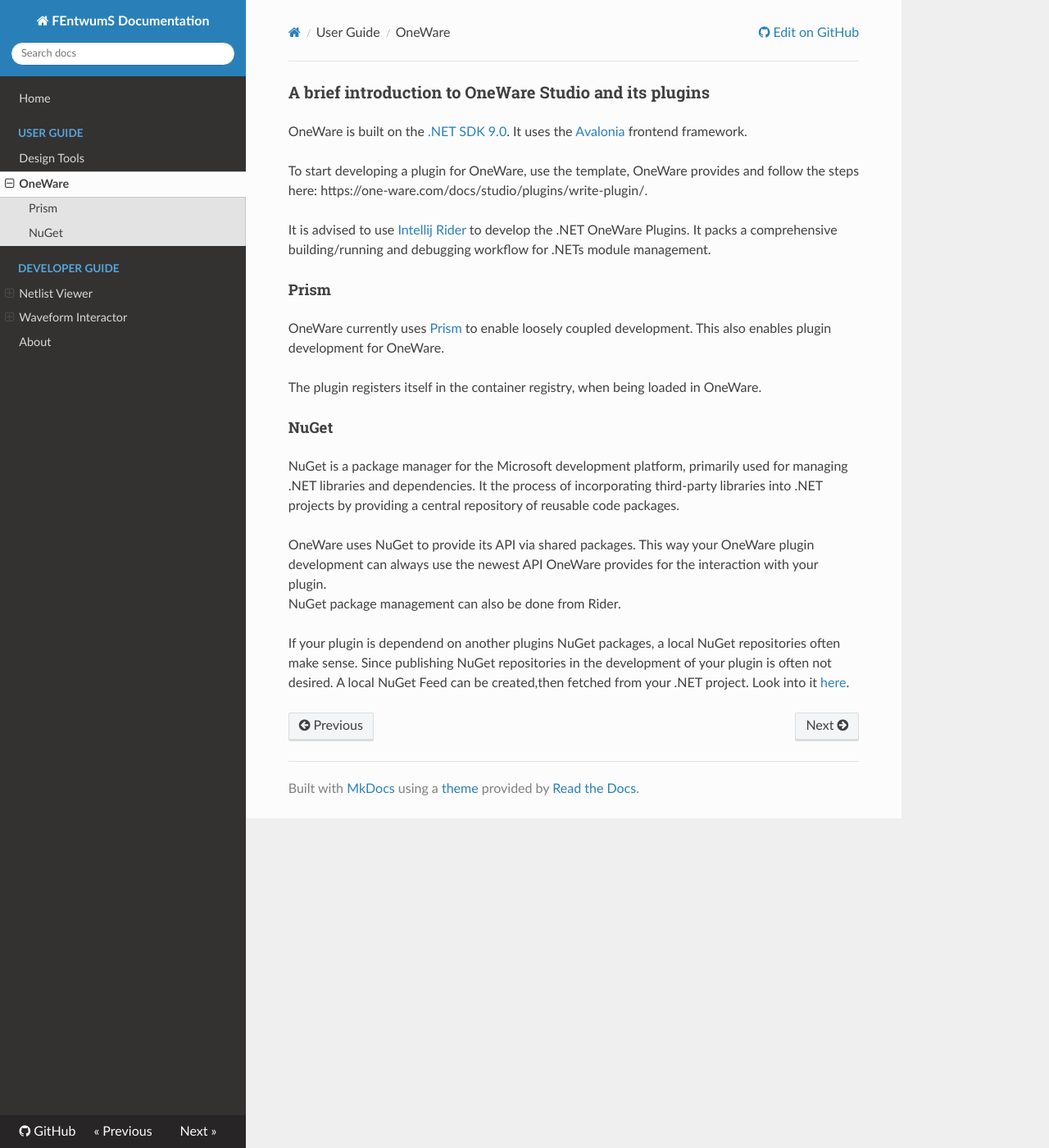
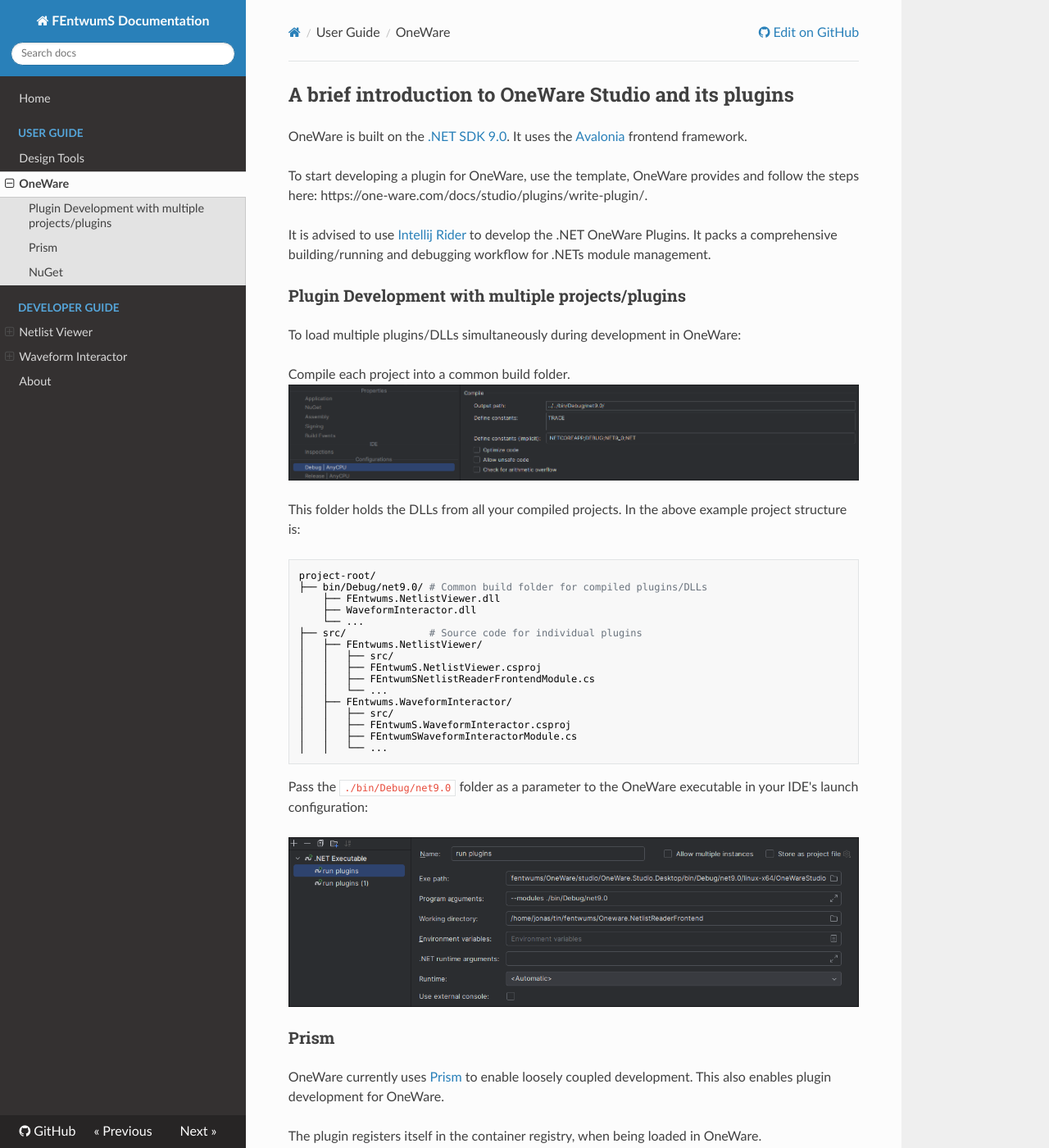
Before and after one commit to FEntwumS/docs, an MkDocs documentation site: the page built from docs/user_guide/oneware.md, in a window 1280 px wide and 1400 px high. Shown: the whole window at 82% size. Built offline with MkDocs 1.6.1, drawn with Linux system fonts in a browser that asks for light colours; nearby versions of some CDN libraries.

Commit message:
add multiple plugin development section

````diff
--- a/docs/oneware.md
+++ b/docs/user_guide/oneware.md
@@ -1,4 +1,4 @@
-### A brief introduction to OneWare Studio and its plugins
+## A brief introduction to OneWare Studio and its plugins
 
 OneWare is built on the [.NET SDK 9.0](https://dotnet.microsoft.com/en-us/download/dotnet/9.0).
 It uses the [Avalonia](https://avaloniaui.net/) frontend framework.
@@ -7,14 +7,50 @@
 
 It is advised to use [Intellij Rider](https://www.jetbrains.com/rider/) to develop the .NET OneWare Plugins. It packs a comprehensive building/running and debugging workflow for .NETs module management.
 
-#### Prism
+
+
+### Plugin Development with multiple projects/plugins
+
+To load multiple plugins/DLLs simultaneously during development in OneWare:
+
+Compile each project into a common build folder.
+![common build folder](../images/OneWare_common_build_folder.png)
+
+This folder holds the DLLs from all your compiled projects. In the above example project structure is:
+
+```
+project-root/
+├── bin/Debug/net9.0/ # Common build folder for compiled plugins/DLLs
+    ├── FEntwums.NetlistViewer.dll
+    ├── WaveformInteractor.dll
+    └── ...
+├── src/              # Source code for individual plugins
+│   ├── FEntwums.NetlistViewer/
+│   │   ├── src/
+│   │   ├── FEntwumS.NetlistViewer.csproj
+│   │   ├── FEntwumSNetlistReaderFrontendModule.cs
+│   │   └── ...
+│   ├── FEntwums.WaveformInteractor/
+│   │   ├── src/
+│   │   ├── FEntwumS.WaveformInteractor.csproj
+│   │   ├── FEntwumSWaveformInteractorModule.cs
+│   │   └── ...
+
+```
+
+Pass the `./bin/Debug/net9.0` folder as a parameter to the OneWare executable in your IDE's launch configuration:
+
+![run configuration](../images/OneWare_run_config.png)
+
+
+### Prism
 
 OneWare currently uses [Prism](https://github.com/PrismLibrary/Prism) to enable loosely coupled development. This also enables plugin development for OneWare.
 
 The plugin registers itself in the container registry, when being loaded in OneWare.
 
 
-#### NuGet
+### NuGet
 
 NuGet is a package manager for the Microsoft development platform, primarily used for managing .NET libraries and dependencies. It the process of incorporating third-party libraries into .NET projects by providing a central repository of reusable code packages.
 
--- a/mkdocs.yml
+++ b/mkdocs.yml
@@ -1,5 +1,5 @@
 site_name: FEntwumS Documentation
-site_url: https://fentwums.github.io/FEntwumS-Docs/
+site_url: https://fentwums.github.io/docs/
 site_description: Documentation for the FEntwumS IDE Project
 theme:
   name: readthedocs  # You can change this to another theme if you like.
@@ -15,8 +15,8 @@
 nav:
   - Home: index.md
   - User Guide:
-    - Design Tools: design_tools.md
-    - OneWare: oneware.md
+    - Design Tools: user_guide/design_tools.md
+    - OneWare: user_guide/oneware.md
   - Developer Guide:
     - Netlist Viewer:
       - Development setup: developer_guide/netlist_viewer/development_setup.md
````
Also changed, not shown: docs/developer_guide/waveform_interactor/approach.md (+3 -3 lines), docs/images/OneWare_common_build_folder.png (added), docs/images/OneWare_run_config.png (added), docs/user_guide/design_tools.md (renamed from docs/design_tools.md).
